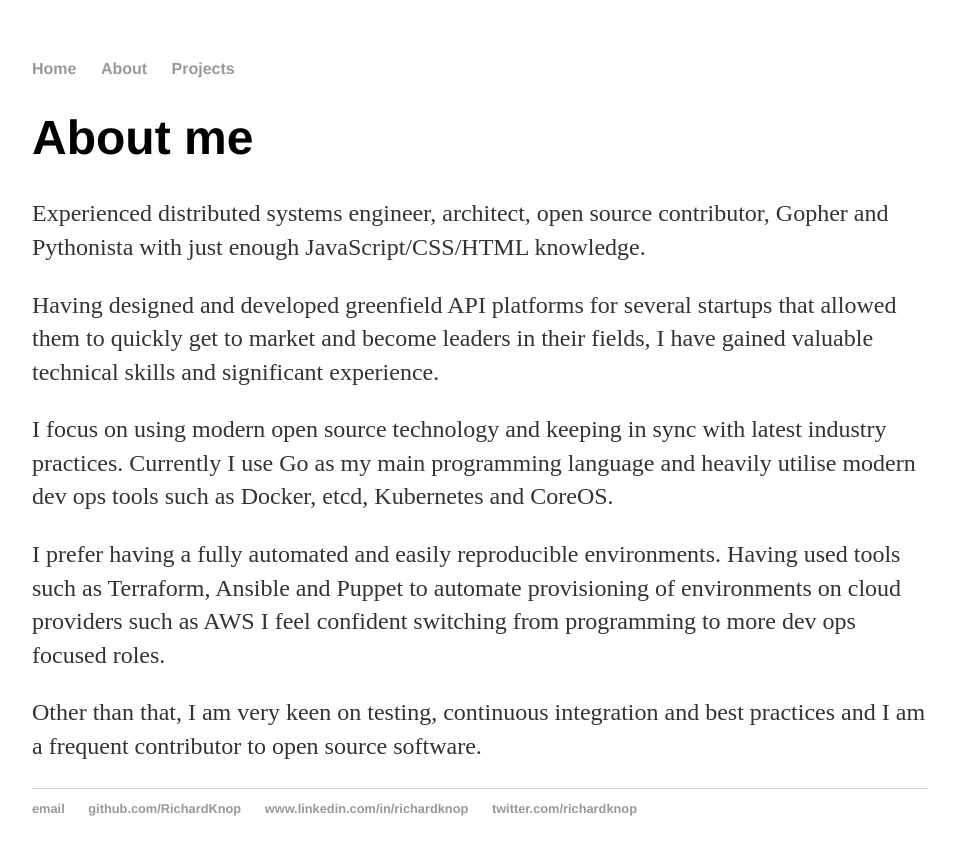
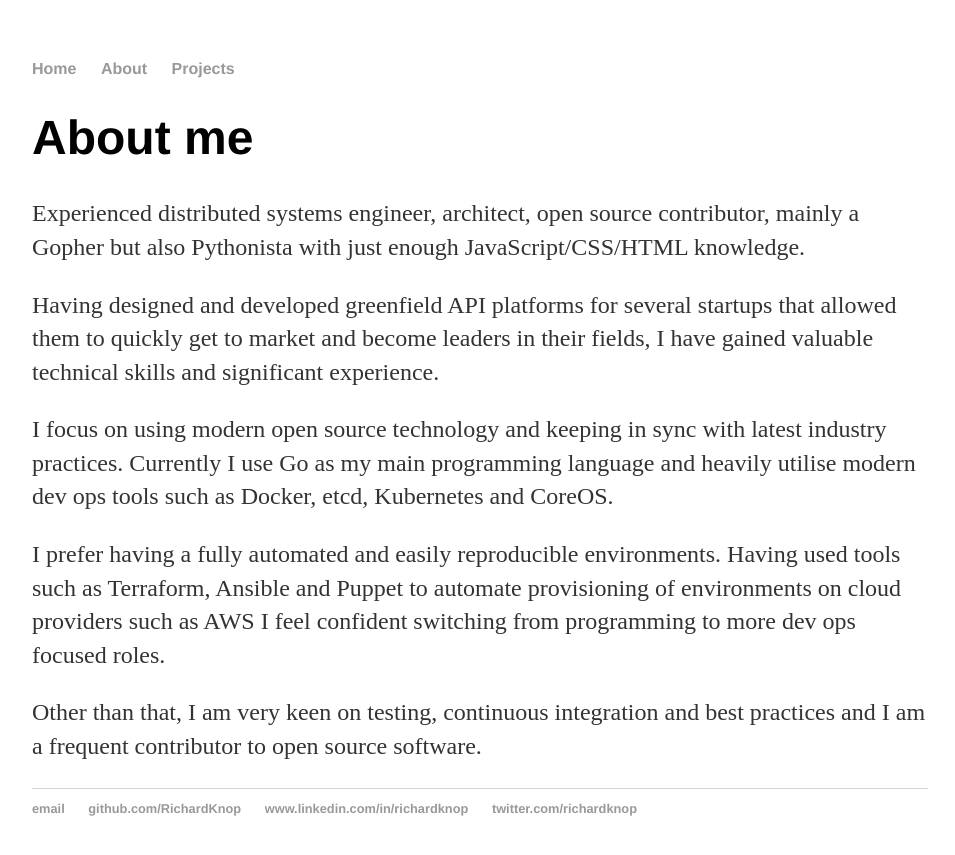
Before and after one commit to RichardKnop/richardknop.github.io, a Jekyll site: the page built from about/index.html, in a window 1280 px wide. Shown: the top 855 px of the page, without its empty margins (160-1115 px from the left). Built offline with Jekyll 4.4.1, drawn with Linux system fonts in a browser that asks for light colours.

Commit message:
Update index.html

```diff
--- a/about/index.html
+++ b/about/index.html
@@ -5,7 +5,7 @@ title: Richard Knop | About
 <div class="blurb">
   <h1>About me</h1>
 
-  <p>Experienced distributed systems engineer, architect, open source contributor, Gopher and Pythonista with just enough JavaScript/CSS/HTML knowledge.</p>
+  <p>Experienced distributed systems engineer, architect, open source contributor, mainly a Gopher but also Pythonista with just enough JavaScript/CSS/HTML knowledge.</p>
 
   <p>Having designed and developed greenfield API platforms for several startups that allowed them to quickly get to market and become leaders in their fields, I have gained valuable technical skills and significant experience.</p>
 
```
